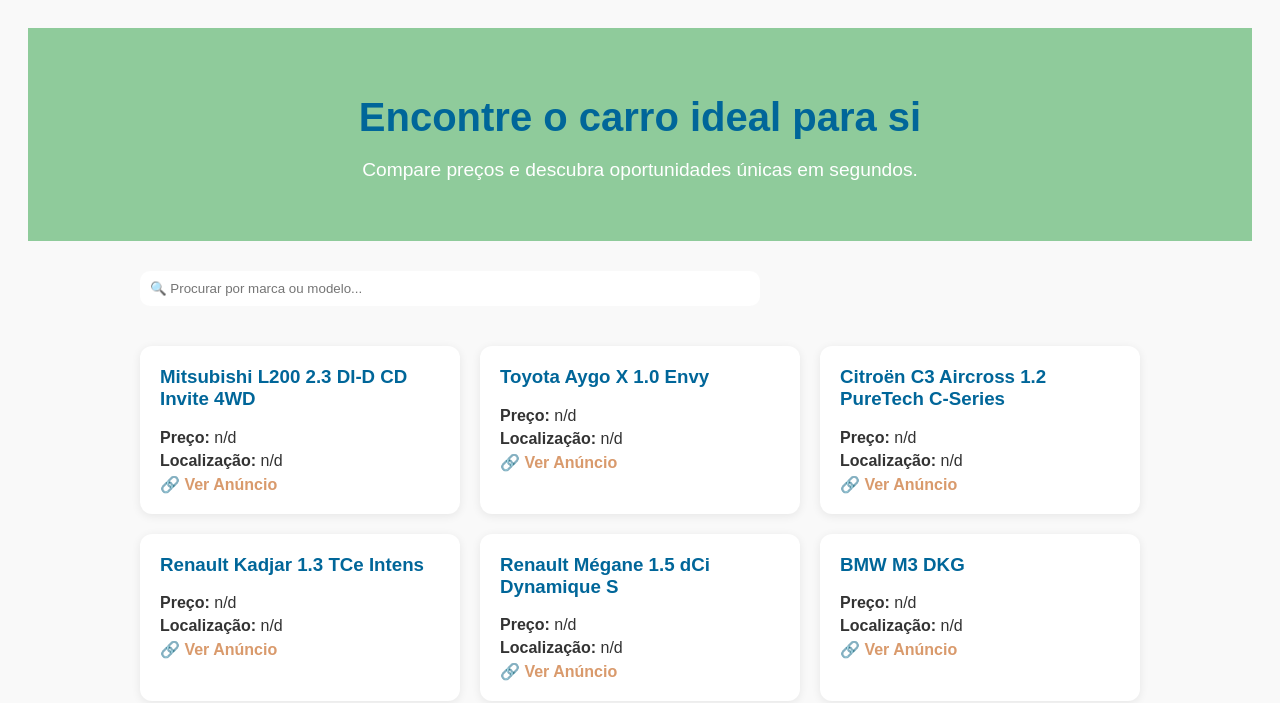
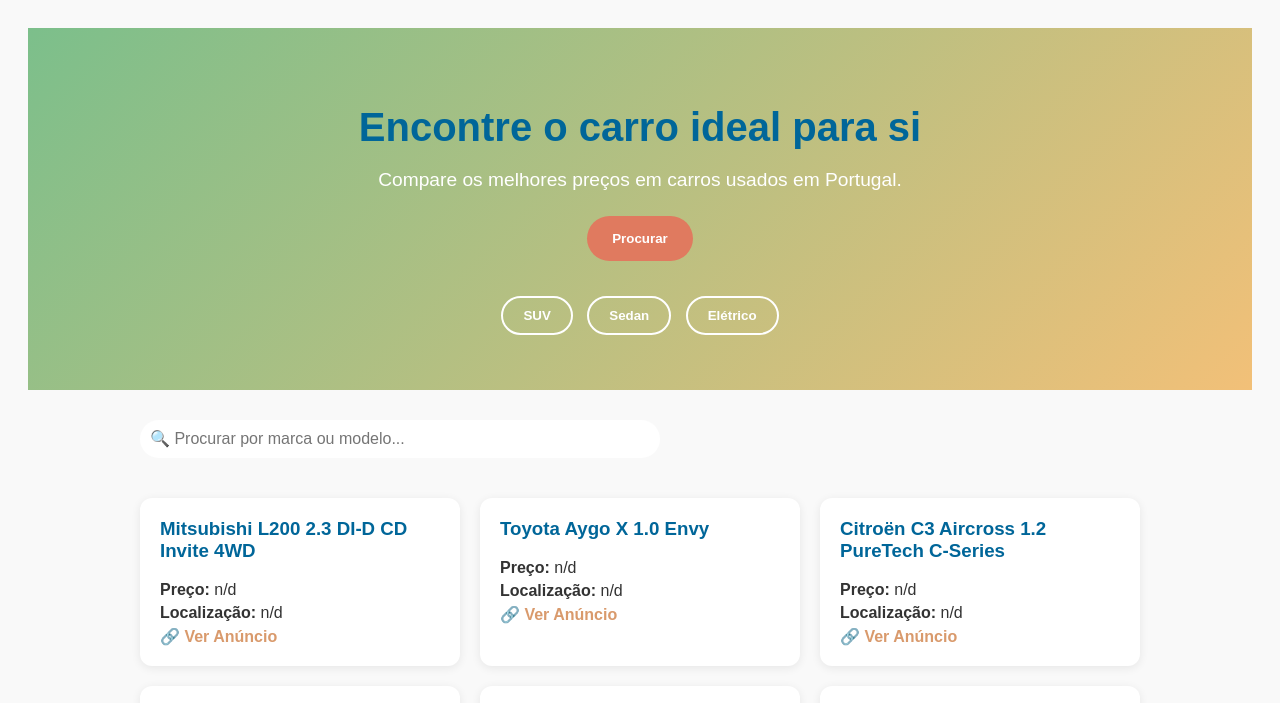
Before and after one commit to Thecreative1/AutoCompara, a plain HTML site: page index.html in a window 1280 px wide. Shown: the top 703 px of the page. Drawn offline with Linux system fonts and the light colour scheme.

Commit message:
Update index.html

```diff
--- a/index.html
+++ b/index.html
@@ -7,12 +7,31 @@
 </head>
 <body>
 
-<header style="background: #8FCB9B; color: white; padding: 40px 20px; text-align: center;">
-  <h1 style="font-size: 2.5rem; margin-bottom: 10px;">Encontre o carro ideal para si</h1>
-  <p style="font-size: 1.2rem; margin-bottom: 20px;">Compare preços e descubra oportunidades únicas em segundos.</p>
-  <input id="pesquisa" type="text" placeholder="🔍 Procurar por marca ou modelo..."
-         style="padding: 15px; width: 80%; max-width: 600px; border: none; border-radius: 10px;">
+<header style="background: linear-gradient(135deg, #7CBF8B, #F2C078); color: white; padding: 50px 20px; text-align: center;">
+  <h1 style="font-size: 2.5rem; margin-bottom: 15px;">Encontre o carro ideal para si</h1>
+  <p style="font-size: 1.2rem; margin-bottom: 25px;">Compare os melhores preços em carros usados em Portugal.</p>
+
+  <div style="display: flex; flex-wrap: wrap; justify-content: center; gap: 10px;">
+    <input id="pesquisa" type="text" placeholder="🔍 Procurar por marca ou modelo..."
+           style="padding: 15px; width: 60%; max-width: 500px; border: none; border-radius: 30px; font-size: 1rem;">
+    <button style="padding: 15px 25px; border: none; border-radius: 30px; background-color: #E07A5F; color: white; font-weight: bold; cursor: pointer;">
+      Procurar
+    </button>
+  </div>
+
+  <div style="margin-top: 30px;">
+    <button style="margin: 5px; padding: 10px 20px; border: 2px solid white; background: transparent; border-radius: 20px; color: white; font-weight: bold;">
+      SUV
+    </button>
+    <button style="margin: 5px; padding: 10px 20px; border: 2px solid white; background: transparent; border-radius: 20px; color: white; font-weight: bold;">
+      Sedan
+    </button>
+    <button style="margin: 5px; padding: 10px 20px; border: 2px solid white; background: transparent; border-radius: 20px; color: white; font-weight: bold;">
+      Elétrico
+    </button>
+  </div>
 </header>
+
 
 
   <main style="padding: 30px; max-width: 1000px; margin: 0 auto;">
```
